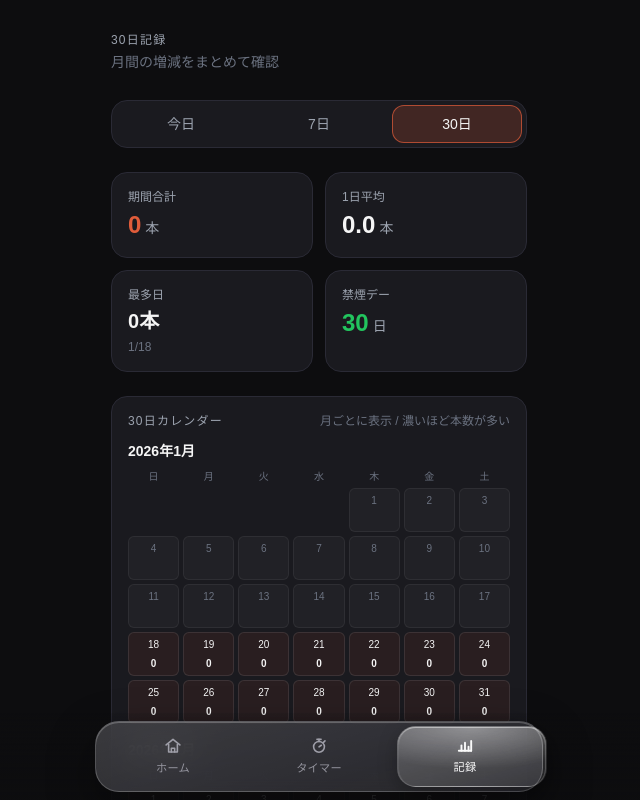
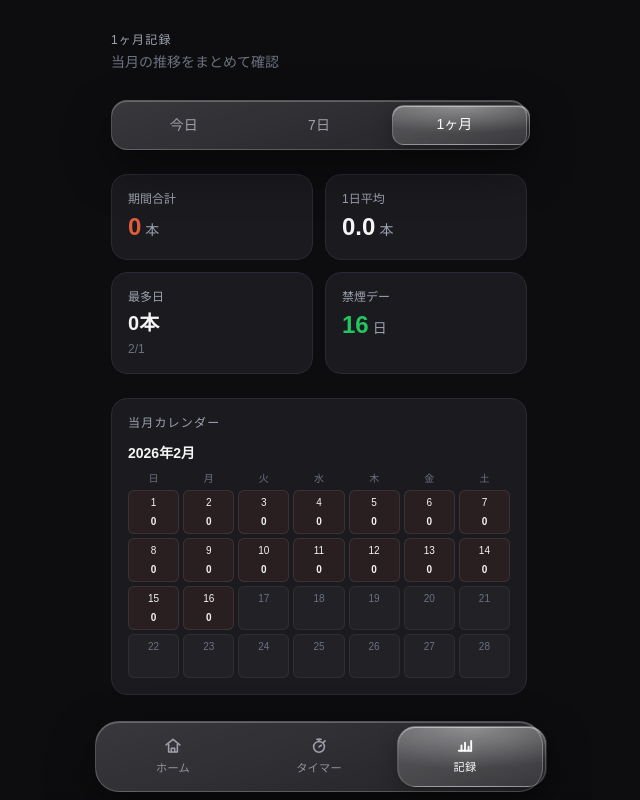
Before and after one commit to Rui-moment/pomodoro-cigarette-timer, a Next.js app: page /log/month in a window 1280 px wide. Shown: the top 800 px of the page, without its empty margins (321-961 px from the left). Built offline with nearby package versions, Linux system fonts and the light colour scheme.

Commit message:
更新PeriodTabsで切替をシームレスに

```diff
--- a/app/components/log/PeriodTabs.tsx
+++ b/app/components/log/PeriodTabs.tsx
@@ -1,33 +1,61 @@
 "use client";
 import Link from "next/link";
+import { usePathname } from "next/navigation";
+import { useEffect, useMemo, useState } from "react";
 
-type PeriodView = "today" | "week" | "month";
-
-const tabs: Array<{ id: PeriodView; label: string; href: string }> = [
-  { id: "today", label: "今日", href: "/log" },
-  { id: "week", label: "7日", href: "/log/week" },
-  { id: "month", label: "30日", href: "/log/month" },
+const tabs: Array<{ label: string; href: string }> = [
+  { label: "今日", href: "/log" },
+  { label: "7日", href: "/log/week" },
+  { label: "1ヶ月", href: "/log/month" },
 ];
 
-export default function PeriodTabs({ active }: { active: PeriodView }) {
+let lastActiveIndex = 0;
+
+export default function PeriodTabs() {
+  const pathname = usePathname();
+  const activeIndex = useMemo(
+    () => Math.max(0, tabs.findIndex((tab) => pathname === tab.href)),
+    [pathname],
+  );
+  const [pillIndex, setPillIndex] = useState(lastActiveIndex);
+
+  useEffect(() => {
+    const rafId = requestAnimationFrame(() => {
+      setPillIndex(activeIndex);
+      lastActiveIndex = activeIndex;
+    });
+    return () => cancelAnimationFrame(rafId);
+  }, [activeIndex]);
+
   return (
     <div
-      className="mb-6 grid grid-cols-3 gap-2 rounded-2xl p-1"
-      style={{ background: "#1a1a1f", border: "1px solid #2a2a35" }}
+      className="nav-shell relative mb-6 grid grid-cols-3 items-stretch rounded-2xl p-1"
+      style={{
+        backdropFilter: "blur(14px) saturate(125%)",
+        WebkitBackdropFilter: "blur(14px) saturate(125%)",
+      }}
     >
+      <span
+        aria-hidden
+        className="nav-pill pointer-events-none absolute left-1 top-1 bottom-1 w-1/3 rounded-xl"
+        style={{
+          transform: `translateX(${pillIndex * 100}%)`,
+        }}
+      />
       {tabs.map((tab) => {
-        const isActive = tab.id === active;
+        const active = pathname === tab.href;
 
         return (
           <Link
-            key={tab.id}
+            key={tab.href}
             href={tab.href}
-            className="rounded-xl py-2 text-sm text-center transition-all duration-200"
-            style={{
-              background: isActive ? "rgba(224,92,58,0.2)" : "transparent",
-              border: isActive ? "1px solid rgba(224,92,58,0.7)" : "1px solid transparent",
-              color: isActive ? "#f5f5f5" : "#9ca3af",
-            }}
+            data-active={active}
+            aria-current={active ? "page" : undefined}
+            className={`nav-item relative z-10 rounded-xl py-2.5 text-sm text-center transition-all ${
+              active
+                ? "text-zinc-50 translate-y-[-1px]"
+                : "text-zinc-400 hover:text-zinc-200"
+            }`}
           >
             {tab.label}
           </Link>
--- a/app/log/month/page.tsx
+++ b/app/log/month/page.tsx
@@ -2,7 +2,6 @@
 import { useMemo } from "react";
 import PeriodTabs from "@/app/components/log/PeriodTabs";
 import {
-  buildRangePoints,
   getDateKey,
 } from "@/app/components/log/log-utils";
 import { useTimer } from "../../providers/TImerProvider ";
@@ -13,95 +12,95 @@ type CalendarCell = {
   key: string;
   day: number;
   count: number;
-  inRange: boolean;
-};
-
-type CalendarMonth = {
-  key: string;
-  title: string;
-  cells: Array<CalendarCell | null>;
+  inMonthRange: boolean;
 };
 
 export default function MonthLogPage() {
   const { dailyLogMap } = useTimer();
+  const today = useMemo(() => {
+    const now = new Date();
+    now.setHours(0, 0, 0, 0);
+    return now;
+  }, []);
 
-  const points = useMemo(() => buildRangePoints(30, dailyLogMap), [dailyLogMap]);
-  const periodTotal = useMemo(() => points.reduce((sum, point) => sum + point.count, 0), [points]);
-  const daysWithLogs = useMemo(() => points.filter((point) => point.count > 0).length, [points]);
-  const smokeFreeDays = 30 - daysWithLogs;
-  const averagePerDay = (periodTotal / 30).toFixed(1);
-  const maxCount = Math.max(1, ...points.map((point) => point.count));
-  const peakPoint = useMemo(
-    () => points.reduce((max, point) => (point.count > max.count ? point : max), points[0]),
-    [points],
+  const currentYear = today.getFullYear();
+  const currentMonth = today.getMonth();
+  const daysInMonth = new Date(currentYear, currentMonth + 1, 0).getDate();
+
+  const monthPoints = useMemo(() => {
+    return Array.from({ length: daysInMonth }, (_, index) => {
+      const day = index + 1;
+      const date = new Date(currentYear, currentMonth, day);
+      date.setHours(0, 0, 0, 0);
+      const key = getDateKey(date);
+      const inMonthRange = date <= today;
+
+      return {
+        key,
+        date,
+        day,
+        count: inMonthRange ? (dailyLogMap[key]?.length ?? 0) : 0,
+        inMonthRange,
+      };
+    });
+  }, [currentMonth, currentYear, dailyLogMap, daysInMonth, today]);
+
+  const elapsedPoints = useMemo(
+    () => monthPoints.filter((point) => point.inMonthRange),
+    [monthPoints],
   );
 
-  const calendarMonths = useMemo(() => {
-    if (points.length === 0) {
-      return [];
-    }
+  const periodTotal = useMemo(
+    () => elapsedPoints.reduce((sum, point) => sum + point.count, 0),
+    [elapsedPoints],
+  );
+  const daysWithLogs = useMemo(
+    () => elapsedPoints.filter((point) => point.count > 0).length,
+    [elapsedPoints],
+  );
+  const smokeFreeDays = elapsedPoints.length - daysWithLogs;
+  const averagePerDay = elapsedPoints.length > 0
+    ? (periodTotal / elapsedPoints.length).toFixed(1)
+    : "0.0";
+  const maxCount = Math.max(1, ...elapsedPoints.map((point) => point.count));
+  const peakPoint = useMemo(
+    () => elapsedPoints.reduce((max, point) => (point.count > max.count ? point : max), elapsedPoints[0]),
+    [elapsedPoints],
+  );
 
-    const countMap = new Map(points.map((point) => [point.key, point.count]));
-    const rangeStart = new Date(points[0].date);
-    rangeStart.setHours(0, 0, 0, 0);
-    const rangeEnd = new Date(points[points.length - 1].date);
-    rangeEnd.setHours(0, 0, 0, 0);
+  const calendarCells = useMemo(() => {
+    const firstDay = new Date(currentYear, currentMonth, 1);
+    const leadingEmpty: Array<CalendarCell | null> = Array.from(
+      { length: firstDay.getDay() },
+      () => null,
+    );
 
-    const startMonth = new Date(rangeStart.getFullYear(), rangeStart.getMonth(), 1);
-    const endMonth = new Date(rangeEnd.getFullYear(), rangeEnd.getMonth(), 1);
-    const months: CalendarMonth[] = [];
+    const dateCells: CalendarCell[] = monthPoints.map((point) => ({
+      key: point.key,
+      day: point.day,
+      count: point.count,
+      inMonthRange: point.inMonthRange,
+    }));
 
-    for (
-      const cursor = new Date(startMonth);
-      cursor <= endMonth;
-      cursor.setMonth(cursor.getMonth() + 1)
-    ) {
-      const year = cursor.getFullYear();
-      const month = cursor.getMonth();
-      const firstDay = new Date(year, month, 1);
-      const daysInMonth = new Date(year, month + 1, 0).getDate();
-      const cells: Array<CalendarCell | null> = Array.from({ length: firstDay.getDay() }, () => null);
-
-      for (let day = 1; day <= daysInMonth; day += 1) {
-        const date = new Date(year, month, day);
-        date.setHours(0, 0, 0, 0);
-        const key = getDateKey(date);
-        const inRange = date >= rangeStart && date <= rangeEnd;
-
-        cells.push({
-          key,
-          day,
-          count: inRange ? (countMap.get(key) ?? 0) : 0,
-          inRange,
-        });
-      }
-
+    const cells: Array<CalendarCell | null> = [...leadingEmpty, ...dateCells];
     while (cells.length % 7 !== 0) {
       cells.push(null);
     }
-
-      months.push({
-        key: `${year}-${month}`,
-        title: firstDay.toLocaleDateString("ja-JP", { year: "numeric", month: "long" }),
-        cells,
-      });
-    }
-
-    return months;
-  }, [points]);
+    return cells;
+  }, [currentMonth, currentYear, monthPoints]);
 
   return (
     <main className="max-w-md mx-auto p-4 pt-8">
       <div className="mb-7">
         <p className="text-xs uppercase tracking-widest mb-1" style={{ color: "#9ca3af" }}>
-          30日記録
+          1ヶ月記録
         </p>
         <p className="text-sm" style={{ color: "#6b7280" }}>
-          月間の増減をまとめて確認
+          当月の推移をまとめて確認
         </p>
       </div>
 
-      <PeriodTabs active="month" />
+      <PeriodTabs />
 
       <div className="grid grid-cols-2 gap-3 mb-6">
         <div className="p-4 rounded-2xl" style={{ background: "#1a1a1f", border: "1px solid #2a2a35" }}>
@@ -134,7 +133,7 @@ export default function MonthLogPage() {
             {peakPoint.count}本
           </p>
           <p className="text-xs mt-1" style={{ color: "#6b7280" }}>
-            {peakPoint.label}
+            {peakPoint.date.toLocaleDateString("ja-JP", { month: "numeric", day: "numeric" })}
           </p>
         </div>
         <div className="p-4 rounded-2xl" style={{ background: "#1a1a1f", border: "1px solid #2a2a35" }}>
@@ -151,19 +150,16 @@ export default function MonthLogPage() {
       </div>
 
       <div className="rounded-2xl p-4 mb-6" style={{ background: "#1a1a1f", border: "1px solid #2a2a35" }}>
-        <div className="mb-3 flex items-end justify-between">
+        <div className="mb-3">
           <p className="text-xs uppercase tracking-widest" style={{ color: "#9ca3af" }}>
-            30日カレンダー
-          </p>
-          <p className="text-xs" style={{ color: "#6b7280" }}>
-            月ごとに表示 / 濃いほど本数が多い
+            当月カレンダー
           </p>
         </div>
-        <div className="space-y-4">
-          {calendarMonths.map((month) => (
-            <div key={month.key}>
         <p className="text-sm font-semibold mb-2" style={{ color: "#f5f5f5" }}>
-                {month.title}
+          {new Date(currentYear, currentMonth, 1).toLocaleDateString("ja-JP", {
+            year: "numeric",
+            month: "long",
+          })}
         </p>
 
         <div className="grid grid-cols-7 gap-1 mb-1">
@@ -175,9 +171,9 @@ export default function MonthLogPage() {
         </div>
 
         <div className="grid grid-cols-7 gap-1">
-                {month.cells.map((cell, index) => {
+          {calendarCells.map((cell, index) => {
             if (cell === null) {
-                    return <div key={`${month.key}-empty-${index}`} className="h-11 rounded-md" />;
+              return <div key={`empty-${index}`} className="h-11 rounded-md" />;
             }
 
             const intensity = cell.count === 0
@@ -186,33 +182,30 @@ export default function MonthLogPage() {
 
             return (
               <div
-                      key={`${month.key}-${cell.key}`}
+                key={cell.key}
                 className="h-11 rounded-md px-1 py-1 flex flex-col justify-between"
                 style={{
-                        background: cell.inRange
+                  background: cell.inMonthRange
                     ? `rgba(224,92,58,${intensity})`
                     : "rgba(255,255,255,0.03)",
-                        border: cell.inRange
+                  border: cell.inMonthRange
                     ? (cell.count > 0
                       ? "1px solid rgba(224,92,58,0.6)"
                       : "1px solid rgba(255,255,255,0.09)")
                     : "1px solid rgba(255,255,255,0.06)",
                 }}
               >
-                      <p className="text-[10px] text-center" style={{ color: cell.inRange ? "#f5f5f5" : "#6b7280" }}>
+                <p className="text-[10px] text-center" style={{ color: cell.inMonthRange ? "#f5f5f5" : "#6b7280" }}>
                   {cell.day}
                 </p>
-                      <p className="text-[10px] font-semibold text-center" style={{ color: cell.inRange ? "#f5f5f5" : "#6b7280" }}>
-                        {cell.inRange ? cell.count : ""}
+                <p className="text-[10px] font-semibold text-center" style={{ color: cell.inMonthRange ? "#f5f5f5" : "#6b7280" }}>
+                  {cell.inMonthRange ? cell.count : ""}
                 </p>
               </div>
             );
           })}
         </div>
       </div>
-          ))}
-        </div>
-      </div>
     </main>
   );
 }
--- a/app/log/page.tsx
+++ b/app/log/page.tsx
@@ -44,7 +44,7 @@ export default function LogPage() {
         </p>
       </div>
 
-      <PeriodTabs active="today" />
+      <PeriodTabs />
 
       <div className="mb-5 rounded-2xl p-5" style={{ background: "#1a1a1f", border: "1px solid #2a2a35" }}>
         <div className="flex items-end justify-between">
--- a/app/log/week/page.tsx
+++ b/app/log/week/page.tsx
@@ -85,7 +85,7 @@ export default function WeekLogPage() {
         </p>
       </div>
 
-      <PeriodTabs active="week" />
+      <PeriodTabs />
 
       <div className="grid grid-cols-2 gap-3 mb-6">
         <div className="p-4 rounded-2xl" style={{ background: "#1a1a1f", border: "1px solid #2a2a35" }}>
```
Lines whose indentation alone changed are shown as unchanged.
